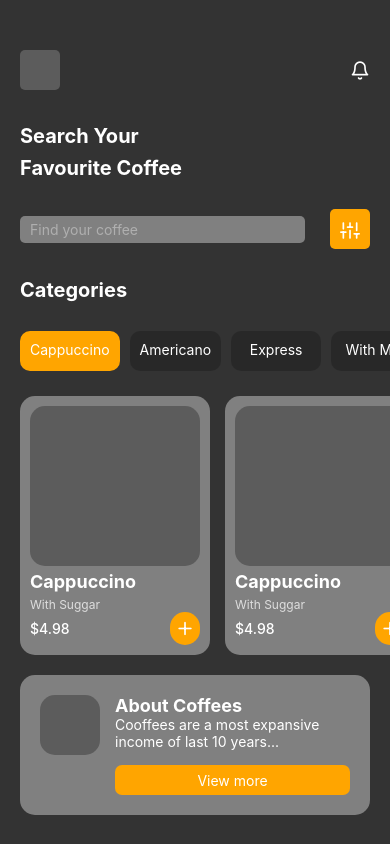
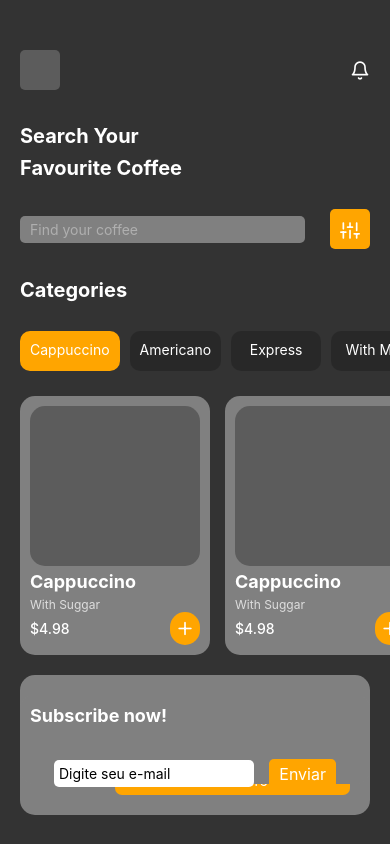
Before and after one commit to Anderson-Andre-P/coffee, a React Native app: screen / in a window 390 px wide. Built offline with nearby package versions, Linux system fonts and the light colour scheme.

Commit message:
add forms

```diff
--- a/package.json
+++ b/package.json
@@ -10,16 +10,19 @@
     "eject": "expo eject"
   },
   "dependencies": {
+    "@hookform/resolvers": "^2.9.3",
     "expo": "~45.0.0",
     "expo-status-bar": "~1.3.0",
     "react": "17.0.2",
     "react-dom": "17.0.2",
     "react-feather": "^2.0.10",
+    "react-hook-form": "^7.33.1",
     "react-native": "0.68.2",
     "react-native-gesture-handler": "~2.2.1",
     "react-native-vector-icons": "^9.2.0",
     "react-native-web": "0.17.7",
-    "styled-components": "^5.3.5"
+    "styled-components": "^5.3.5",
+    "yup": "^0.32.11"
   },
   "devDependencies": {
     "@babel/core": "^7.12.9",
--- /dev/null
+++ b/src/components/Input/index.tsx
@@ -0,0 +1,9 @@
+import React from "react";
+import { TextInputProps } from "react-native";
+import { Container } from "./styles";
+
+type InputProps = TextInputProps;
+
+export function Input({ ...rest }: InputProps) {
+  return <Container {...rest} />;
+}
--- /dev/null
+++ b/src/components/Input/styles.ts
@@ -0,0 +1,11 @@
+import { TextInput } from "react-native";
+import styled from "styled-components/native";
+
+export const Container = styled(TextInput)`
+  width: 100%;
+  padding: 5px;
+  background-color: #fff;
+  font-size: 14px;
+  border-radius: 5px;
+  margin: 10px 0;
+`;
--- /dev/null
+++ b/src/components/InputForm/index.tsx
@@ -0,0 +1,27 @@
+import React from "react";
+import { Control, Controller } from "react-hook-form";
+import { TextInputProps } from "react-native";
+import { Input } from "../Input";
+import { FormData } from "../NewsletterBox";
+import { Container, Error } from "./styles";
+
+interface Props extends TextInputProps {
+  control: Control<FormData>;
+  name: string;
+  error: string | undefined;
+}
+
+export function InputForm({ control, name, error, ...rest }: Props) {
+  return (
+    <Container>
+      <Controller
+        control={control}
+        render={({ field: { onChange, value } }) => (
+          <Input {...rest} onChangeText={onChange} value={value} />
+        )}
+        name={name}
+      />
+      {error && <Error>{error}</Error>}
+    </Container>
+  );
+}
--- /dev/null
+++ b/src/components/InputForm/styles.ts
@@ -0,0 +1,10 @@
+import styled from "styled-components/native";
+
+export const Container = styled.View`
+  flex: 1;
+`;
+
+export const Error = styled.Text`
+  font-size: 14px;
+  color: red;
+`;
--- /dev/null
+++ b/src/components/NewsletterBox/index.tsx
@@ -0,0 +1,65 @@
+import React, { useState } from "react";
+import * as Yup from "yup";
+import { yupResolver } from "@hookform/resolvers/yup";
+import { InputForm } from "../InputForm";
+import {
+  Container,
+  Content,
+  Title,
+  Form,
+  Fields,
+  Button,
+  TextButton,
+} from "./styles";
+import { useForm } from "react-hook-form";
+import { Alert } from "react-native";
+
+export interface FormData {
+  [name: string]: string;
+}
+
+const schema = Yup.object({
+  name: Yup.string().required("E-mail é obrigatório"),
+});
+
+export function NewsletterBox() {
+  const [email, setEmail] = useState("");
+  const {
+    control,
+    handleSubmit,
+    formState: { errors },
+  } = useForm<FormData>({
+    resolver: yupResolver(schema),
+  });
+
+  function handleSend(form: FormData) {
+    if (!email) return Alert.alert("Digite um e=mail");
+
+    // const data = {
+    //   name: form.name,
+    // };
+  }
+
+  return (
+    <Container>
+      <Content>
+        <Title>Subscribe now!</Title>
+        <Form>
+          <Fields>
+            <InputForm
+              control={control}
+              name="email"
+              placeholder="Digite seu e-mail"
+              autoCapitalize="none"
+              autoCorrect={false}
+              error={errors.name && errors.name.message}
+            />
+            <Button onPress={handleSubmit(handleSend)}>
+              <TextButton>Enviar</TextButton>
+            </Button>
+          </Fields>
+        </Form>
+      </Content>
+    </Container>
+  );
+}
--- /dev/null
+++ b/src/components/NewsletterBox/styles.ts
@@ -0,0 +1,50 @@
+import { TouchableOpacity } from "react-native";
+import styled from "styled-components/native";
+
+export const Container = styled.View`
+  flex: 1;
+`;
+
+export const Content = styled.View`
+  margin: 0 20px;
+  margin-bottom: 20px;
+  background-color: gray;
+  border-radius: 15px;
+  padding: 10px;
+`;
+
+export const Title = styled.Text`
+  color: white;
+  font-weight: 700;
+  font-size: 18px;
+`;
+
+export const Form = styled.View`
+  flex: 1;
+  width: 100%;
+  padding: 24px;
+  justify-content: space-between;
+`;
+
+export const Fields = styled.View`
+  flex-direction: row;
+  align-items: center;
+`;
+
+export const Button = styled(TouchableOpacity).attrs({
+  activeOpacity: 0.7,
+})`
+  width: auto;
+  /* height: 45px; */
+  padding: 5px 10px;
+  background-color: orange;
+  border-radius: 5px;
+  align-items: center;
+  justify-content: center;
+  margin-left: 15px;
+`;
+
+export const TextButton = styled.Text`
+  color: #fff;
+  font-size: 16px;
+`;
--- a/src/screens/Home/index.tsx
+++ b/src/screens/Home/index.tsx
@@ -4,6 +4,7 @@ import { ContainerCoffeeShop } from "../../components/ContainerCoffeeShop";
 import { Categorie } from "../../components/Cotegorie";
 import { Find } from "../../components/Find";
 import { Head } from "../../components/Head";
+import { NewsletterBox } from "../../components/NewsletterBox";
 import { Container } from "./styles";
 
 export function Home() {
@@ -18,6 +19,8 @@ export function Home() {
       <ContainerCoffeeShop />
 
       <CardInfo />
+
+      <NewsletterBox />
     </Container>
   );
 }
```
Also changed, not shown: 1 other file (tests, documents, lock files or other folders).
